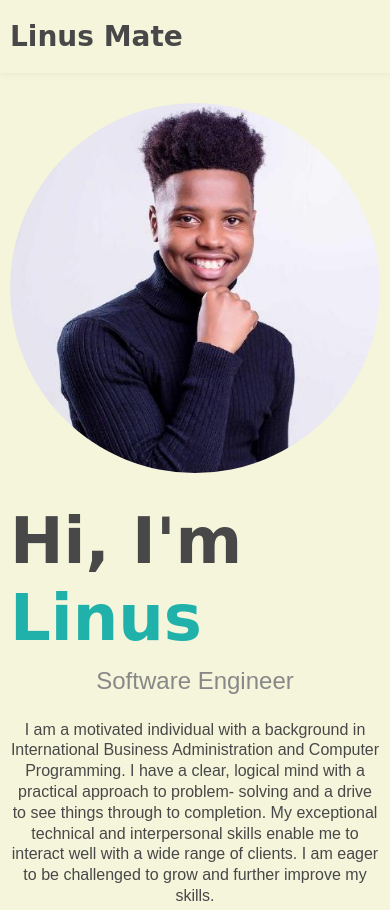
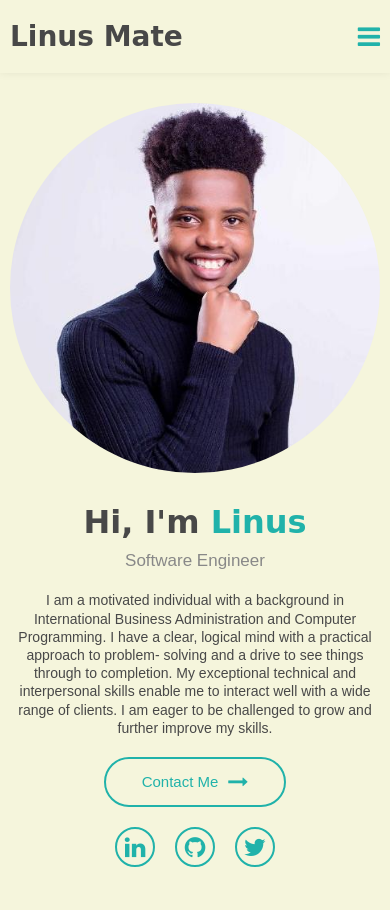
Before and after one commit to linus-mate/personal-website, a plain HTML site: page index.html in a window 390 px wide. Shown: the top 910 px of the page. Drawn offline with Linux system fonts and the light colour scheme.

Commit message:
implementing toggle trial

```diff
--- a/script.js
+++ b/script.js
@@ -2,3 +2,7 @@
 //h2.textContent = "About Me";
 //document.querySelector("body").appendChild(h2);
 //h2.style.textAlign = "center"
+
+document.querySelector(".menu-icon").onclick = fuction() {
+    document.querySelector(".header-menu").classList.toggle("is-active");
+}
--- a/style.css
+++ b/style.css
@@ -205,7 +205,7 @@
     border-radius: 50%;
   }
   .icon{
-    display: none;
+    display: ;
   }
   .menu-icon{
     margin-left: 10px;
@@ -215,6 +215,35 @@
     transition: .3s;
     display: flex;
     align-items: center;
+  }
+
+  @media (max-width: 1023px) {
+    .menu-link{
+      font-size: 15px;
+    }
+    .logo{
+      font-size: 23px;
+    }
+    #introduction{
+      font-size: 42px;
+    }
+    .occupation{
+      font-size: 17px;
+      margin-bottom: 20px;
+    }
+    .bio{
+      font-size: 14px;
+      margin-bottom: 20px;
+    }
+    .contacts{
+      margin-top: 20px;
+    }
+    .btn{
+      font-size: 15px;
+    }
+    .btn i{
+      font-size: 20px;
+    }
   }
 
 
@@ -258,7 +287,7 @@
     .pagemain-content{
       padding: 0;
     }
-    .introduction {
+    #introduction {
       font-size: 32px;
       text-align: center;
     }
```
